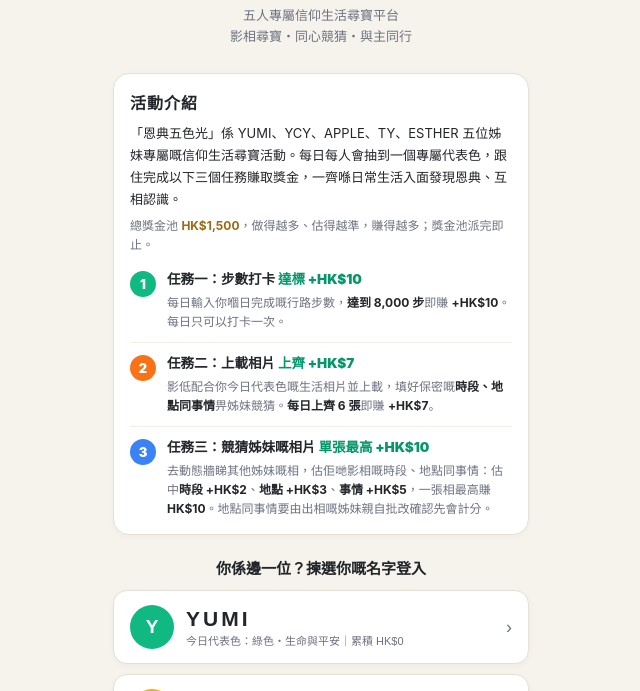
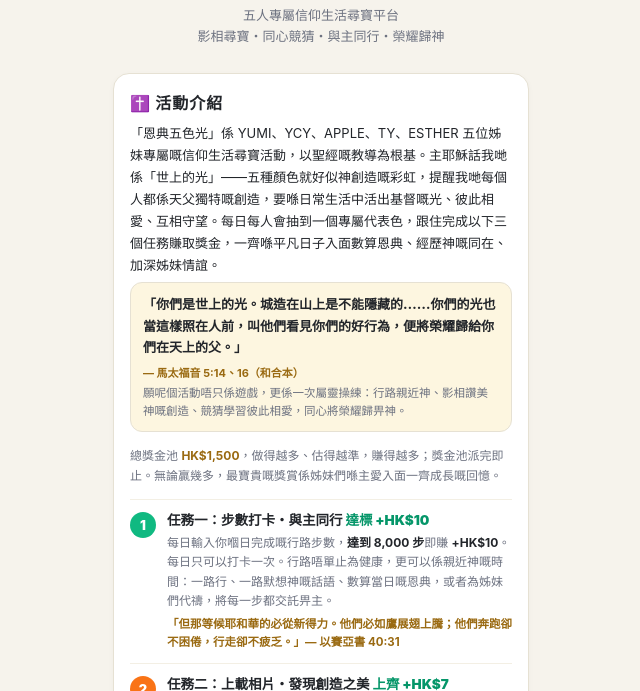
Before and after one commit to kwokmy0510/grace-five-colors, a plain HTML site: page index.html in a window 1280 px wide. Shown: the part 109-800 px from the top of the page, without its empty margins (319-959 px from the left). Drawn offline with Linux system fonts and the light colour scheme.

Commit message:
登入頁及三個任務介紹加入更多基督教元素

```diff
--- a/index.html
+++ b/index.html
@@ -73,6 +73,12 @@
   .intro-task-title .reward{ color:var(--good); font-weight:900; white-space:nowrap; }
   .intro-task-desc{ font-size:12px; color:var(--muted); line-height:1.6; margin:0; }
   .intro-task-desc strong{ color:var(--text); }
+  .intro-verse{ background:var(--accent-soft); border:1px solid var(--border); border-radius:12px; padding:11px 12px; margin:0 0 14px; }
+  .intro-verse .iv-text{ font-size:13px; font-weight:800; line-height:1.65; margin:0; }
+  .intro-verse .iv-ref{ font-size:11px; font-weight:700; color:var(--accent); margin:5px 0 0; }
+  .intro-verse .iv-note{ font-size:11.5px; color:var(--muted); line-height:1.6; margin:4px 0 0; }
+  .intro-task-verse{ font-size:11.5px; line-height:1.6; color:var(--accent); font-weight:700; margin:5px 0 0; }
+  .task-verse{ font-size:11.5px; line-height:1.6; color:var(--accent); font-weight:700; margin:6px 0 0; }
 
   /* ---------- 頂欄 ---------- */
   header{
@@ -208,30 +214,38 @@
       <span style="background:#ef4444"></span><span style="background:#eab308"></span><span style="background:#f97316"></span><span style="background:#10b981"></span><span style="background:#3b82f6"></span>
     </div>
     <h1 class="login-title">恩典五色光</h1>
-    <p class="login-sub">五人專屬信仰生活尋寶平台<br>影相尋寶・同心競猜・與主同行</p>
+    <p class="login-sub">五人專屬信仰生活尋寶平台<br>影相尋寶・同心競猜・與主同行・榮耀歸神</p>
     <section class="login-intro" aria-label="活動介紹">
-      <h2>活動介紹</h2>
-      <p class="intro-lead">「恩典五色光」係 YUMI、YCY、APPLE、TY、ESTHER 五位姊妹專屬嘅信仰生活尋寶活動。每日每人會抽到一個專屬代表色，跟住完成以下三個任務賺取獎金，一齊喺日常生活入面發現恩典、互相認識。</p>
-      <p class="intro-pool">總獎金池 <strong>HK$1,500</strong>，做得越多、估得越準，賺得越多；獎金池派完即止。</p>
+      <h2>✝️ 活動介紹</h2>
+      <p class="intro-lead">「恩典五色光」係 YUMI、YCY、APPLE、TY、ESTHER 五位姊妹專屬嘅信仰生活尋寶活動，以聖經嘅教導為根基。主耶穌話我哋係「世上的光」——五種顏色就好似神創造嘅彩虹，提醒我哋每個人都係天父獨特嘅創造，要喺日常生活中活出基督嘅光、彼此相愛、互相守望。每日每人會抽到一個專屬代表色，跟住完成以下三個任務賺取獎金，一齊喺平凡日子入面數算恩典、經歷神嘅同在、加深姊妹情誼。</p>
+      <div class="intro-verse">
+        <p class="iv-text">「你們是世上的光。城造在山上是不能隱藏的……你們的光也當這樣照在人前，叫他們看見你們的好行為，便將榮耀歸給你們在天上的父。」</p>
+        <p class="iv-ref">— 馬太福音 5:14、16（和合本）</p>
+        <p class="iv-note">願呢個活動唔只係遊戲，更係一次屬靈操練：行路親近神、影相讚美神嘅創造、競猜學習彼此相愛，同心將榮耀歸畀神。</p>
+      </div>
+      <p class="intro-pool">總獎金池 <strong>HK$1,500</strong>，做得越多、估得越準，賺得越多；獎金池派完即止。無論贏幾多，最寶貴嘅獎賞係姊妹們喺主愛入面一齊成長嘅回憶。</p>
       <div class="intro-task">
         <span class="intro-num" style="background:#10b981;">1</span>
         <div class="intro-task-body">
-          <p class="intro-task-title">任務一：步數打卡 <span class="reward">達標 +HK$10</span></p>
-          <p class="intro-task-desc">每日輸入你嗰日完成嘅行路步數，<strong>達到 8,000 步</strong>即賺 <strong>+HK$10</strong>。每日只可以打卡一次。</p>
+          <p class="intro-task-title">任務一：步數打卡・與主同行 <span class="reward">達標 +HK$10</span></p>
+          <p class="intro-task-desc">每日輸入你嗰日完成嘅行路步數，<strong>達到 8,000 步</strong>即賺 <strong>+HK$10</strong>。每日只可以打卡一次。行路唔單止為健康，更可以係親近神嘅時間：一路行、一路默想神嘅話語、數算當日嘅恩典，或者為姊妹們代禱，將每一步都交託畀主。</p>
+          <p class="intro-task-verse">「但那等候耶和華的必從新得力。他們必如鷹展翅上騰；他們奔跑卻不困倦，行走卻不疲乏。」— 以賽亞書 40:31</p>
         </div>
       </div>
       <div class="intro-task">
         <span class="intro-num" style="background:#f97316;">2</span>
         <div class="intro-task-body">
-          <p class="intro-task-title">任務二：上載相片 <span class="reward">上齊 +HK$7</span></p>
-          <p class="intro-task-desc">影低配合你今日代表色嘅生活相片並上載，填好保密嘅<strong>時段、地點同事情</strong>畀姊妹競猜。<strong>每日上齊 6 張</strong>即賺 <strong>+HK$7</strong>。</p>
+          <p class="intro-task-title">任務二：上載相片・發現創造之美 <span class="reward">上齊 +HK$7</span></p>
+          <p class="intro-task-desc">影低配合你今日代表色嘅生活相片並上載，填好保密嘅<strong>時段、地點同事情</strong>畀姊妹競猜。<strong>每日上齊 6 張</strong>即賺 <strong>+HK$7</strong>。每種顏色都係神創造嘅禮物——用鏡頭留低身邊嘅色彩，就係學習用感恩嘅眼光欣賞天父嘅作為，喺日常小事入面認出祂嘅美善同恩典。</p>
+          <p class="intro-task-verse">「諸天述說神的榮耀；穹蒼傳揚他的手段。」— 詩篇 19:1｜「神看著一切所造的都甚好。」— 創世記 1:31</p>
         </div>
       </div>
       <div class="intro-task">
         <span class="intro-num" style="background:#3b82f6;">3</span>
         <div class="intro-task-body">
-          <p class="intro-task-title">任務三：競猜姊妹嘅相片 <span class="reward">單張最高 +HK$10</span></p>
-          <p class="intro-task-desc">去動態牆睇其他姊妹嘅相，估佢哋影相嘅時段、地點同事情：估中<strong>時段 +HK$2</strong>、<strong>地點 +HK$3</strong>、<strong>事情 +HK$5</strong>，一張相最高賺 <strong>HK$10</strong>。地點同事情要由出相嘅姊妹親自批改確認先會計分。</p>
+          <p class="intro-task-title">任務三：競猜姊妹嘅相片・彼此相愛 <span class="reward">單張最高 +HK$10</span></p>
+          <p class="intro-task-desc">去動態牆睇其他姊妹嘅相，估佢哋影相嘅時段、地點同事情：估中<strong>時段 +HK$2</strong>、<strong>地點 +HK$3</strong>、<strong>事情 +HK$5</strong>，一張相最高賺 <strong>HK$10</strong>。地點同事情要由出相嘅姊妹親自批改確認先會計分。競猜嘅意義唔只在於估中，而係用心了解姊妹嘅生活——留意佢哋去過邊、做緊咩，為佢哋嘅需要代禱，實踐主耶穌「彼此相愛」嘅命令。</p>
+          <p class="intro-task-verse">「我賜給你們一條新命令，乃是叫你們彼此相愛；我怎樣愛你們，你們也要怎樣相愛。」— 約翰福音 13:34｜「兩個人總比一個人好。」— 傳道書 4:9</p>
         </div>
       </div>
     </section>
@@ -870,7 +884,7 @@ function renderTasks(){
   return ''
   + '<div class="card" style="padding-bottom:10px;">'
   +   '<div class="card-title"><span>今日三大任務</span><span class="badge-pill">' + today + '</span></div>'
-  +   '<p class="hint" style="margin:0 0 10px;">歡迎你，<strong style="letter-spacing:1px;">' + me + '</strong>！</p>'
+  +   '<p class="hint" style="margin:0 0 10px;">歡迎你，<strong style="letter-spacing:1px;">' + me + '</strong>！新嘅一日，願主賜你力量同喜樂——「以馬內利」，神與你同在。今日一齊行路親近神、影相讚美神嘅創造、競猜學習彼此相愛。</p>'
   +   '<div class="today-strip">'
   +     '<div class="today-box"><div class="t-label">任務一・步數</div><div class="t-value">' + (stepDone ? '已完成' : '未完成') + '</div></div>'
   +     '<div class="today-box"><div class="t-label">任務二・相片</div><div class="t-value">' + countToday + ' / ' + POOL.dailyPhotoGoal + ' 張</div></div>'
@@ -882,7 +896,8 @@ function renderTasks(){
   + '<div class="card">'
   +   '<div class="card-title"><span style="display:flex;align-items:center;gap:8px;"><span class="task-num" style="background:#10b981;">1</span>任務一：輸入今日步數</span>'
   +   '<span class="badge-pill" style="background:' + (stepDone ? '#ecfdf5' : 'var(--warn-bg)') + ';color:' + (stepDone ? '#059669' : 'var(--warn-text)') + ';">' + (stepDone ? '今日已打卡' : '達 8,000 步賺 HK$10') + '</span></div>'
-  +   '<p class="hint" style="margin-top:0;">與主同行・恩典腳蹤：輸入你今日完成嘅行路步數。</p>'
+  +   '<p class="hint" style="margin-top:0;">與主同行・恩典腳蹤：輸入你今日完成嘅行路步數。行路嘅時候不妨默想經文、為姊妹代禱，將腳步交託畀主，讓每一步都成為親近神嘅時刻。</p>'
+  +   '<p class="task-verse">「你的話是我腳前的燈，是我路上的光。」— 詩篇 119:105</p>'
   +   (stepDone
       ? '<p style="font-size:13px;font-weight:700;margin:6px 0 0;">今日已記錄：' + todayStepLog.steps.toLocaleString() + ' 步' + (todayStepLog.steps >= POOL.stepGoal ? '，已達標 +HK$10' : '（未達 8,000 步）') + '</p>'
       : '<form onsubmit="handleStepSubmit(event)">'
@@ -894,7 +909,8 @@ function renderTasks(){
   + '<div class="card">'
   +   '<div class="card-title"><span style="display:flex;align-items:center;gap:8px;"><span class="task-num" style="background:#f97316;">2</span>任務二：上載相片</span>'
   +   '<span class="badge-pill" style="background:' + (photoDone ? '#ecfdf5' : 'var(--warn-bg)') + ';color:' + (photoDone ? '#059669' : 'var(--warn-text)') + ';">' + (photoDone ? '今日 ' + POOL.dailyPhotoGoal + ' 張已完成' : '每日最少 ' + POOL.dailyPhotoGoal + ' 張') + '</span></div>'
-  +   '<p class="hint" style="margin-top:0;">神造甚好・色彩尋寶：上載配合你今日代表色 <strong>' + cDef.name + '（' + cDef.meaning + '）</strong> 嘅相片，<strong>每日最少 6 張</strong>。地點、時段、事情只有你自己睇到。</p>'
+  +   '<p class="hint" style="margin-top:0;">神造甚好・色彩尋寶：上載配合你今日代表色 <strong>' + cDef.name + '（' + cDef.meaning + '）</strong> 嘅相片，<strong>每日最少 6 張</strong>。地點、時段、事情只有你自己睇到。用感恩嘅眼光影低神創造嘅色彩，就係喺日常入面讚美天父嘅美善。</p>'
+  +   '<p class="task-verse">「神看著一切所造的都甚好。」— 創世記 1:31｜「諸天述說神的榮耀。」— 詩篇 19:1</p>'
   +   '<div class="photo-slots">' + slots + '</div>'
   +   '<div class="progress-bg"><div class="progress-fill" style="width:' + pct + '%;background:#f97316;"></div></div>'
   +   '<div class="hint" style="margin-top:0;">今日已上載 ' + countToday + ' 張，尚欠 ' + Math.max(0, POOL.dailyPhotoGoal - countToday) + ' 張。</div>'
@@ -912,7 +928,8 @@ function renderTasks(){
   + '<div class="card">'
   +   '<div class="card-title"><span style="display:flex;align-items:center;gap:8px;"><span class="task-num" style="background:#3b82f6;">3</span>任務三：競猜別人嘅相片</span>'
   +   '<span class="badge-pill">最高每張 +HK$10</span></div>'
-  +   '<p class="hint" style="margin-top:0;">同心競猜：去動態牆睇其他姊妹嘅相，估佢哋影相嘅<strong>時段、地點、事情</strong>。你而家仲剩 <strong>' + totalRemain + ' 次</strong>競猜。</p>'
+  +   '<p class="hint" style="margin-top:0;">同心競猜・彼此相愛：去動態牆睇其他姊妹嘅相，估佢哋影相嘅<strong>時段、地點、事情</strong>。你而家仲剩 <strong>' + totalRemain + ' 次</strong>競猜。用心了解姊妹嘅生活，記得為佢哋祈禱守望——呢份關心，係主最喜悅嘅事。</p>'
+  +   '<p class="task-verse">「你們要彼此相愛，像我愛你們一樣；這就是我的命令。」— 約翰福音 15:12</p>'
   +   '<div class="quota-grid" style="margin-bottom:10px;">'
   +   PLAYERS.filter(function(p){ return p !== me; }).map(function(o){
         var rem = getRemainingQuota(me, o);
@@ -1027,6 +1044,7 @@ function openPhotoView(photoId){
     body = '<div class="pv-box" style="color:#fca5a5;font-weight:700;">你對 ' + photo.owner + ' 嘅 3 次競猜配額已滿。</div>';
   } else {
     body = '<div class="pv-box"><div style="font-weight:800;margin-bottom:8px;">推測 ' + photo.owner + ' 呢張相嘅隱藏真相（提交後鎖定，不可更改）：</div>'
+      + '<div style="font-size:12px;color:#a6aab4;margin-bottom:8px;">✝️ 競猜小提醒：用心留意姊妹嘅生活細節，就係學習彼此相愛、互相守望；估完不妨為 ' + photo.owner + ' 祈禱，送上祝福。</div>'
       + '<select id="pv_g_time">' + TIME_SLOTS.map(function(s){ return '<option value="' + s + '">' + s + '</option>'; }).join('') + '</select>'
       + '<input type="text" id="pv_g_place" placeholder="推測地點（純地名，如：旺角、學校）" />'
       + '<input type="text" id="pv_g_act" maxlength="10" placeholder="推測事情（10 字以內）" />'
@@ -1063,7 +1081,7 @@ function renderProfile(){
     return pa - pb;
   });
   var judgeHtml = incoming.length === 0
-    ? '<p class="hint" style="margin:0;">目前未有姊妹競猜你嘅相片。有人競猜後，佢哋嘅答案會出現喺度，等你批改。</p>'
+    ? '<p class="hint" style="margin:0;">目前未有姊妹競猜你嘅相片。有人競猜後，佢哋嘅答案會出現喺度，等你以愛心同誠實批改——批改都係彼此相愛、互相造就嘅機會。</p>'
     : (pendingCount > 0
         ? '<p class="hint" style="margin:0 0 4px;">有 <strong>' + pendingCount + ' 份</strong>答案等緊你批改：㩒「回答正確」先會為對方加分。</p>'
         : '<p class="hint" style="margin:0 0 4px;">全部答案已經批改晒。</p>')
```
